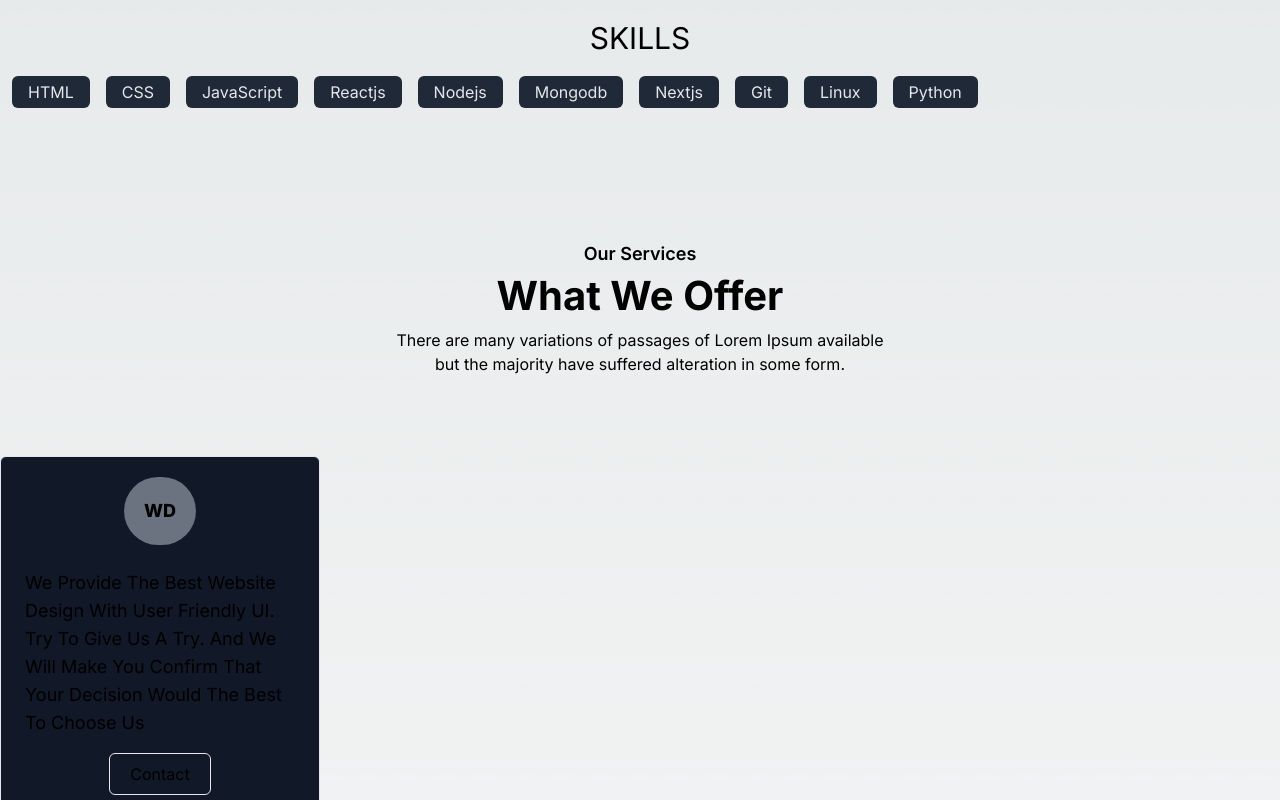
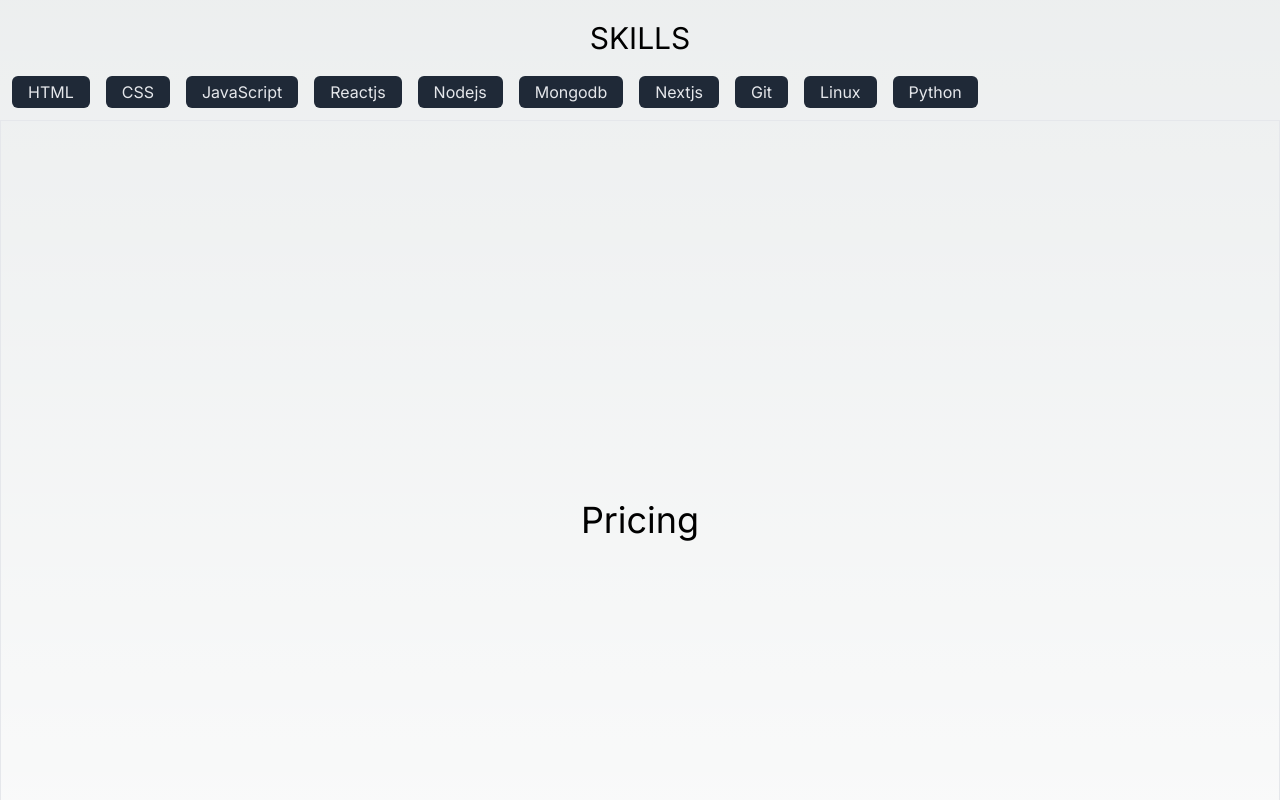
Before and after one commit to faizan619/Faizan_Dev_Portfolio, a Next.js app: page / in a window 1280 px wide. Shown: the part 1460-2260 px from the top of the page. Built offline with nearby package versions, Linux system fonts and the light colour scheme.

Commit message:
page layout

```diff
--- a/src/app/page.js
+++ b/src/app/page.js
@@ -16,7 +16,7 @@ export default function Home() {
         <div id='home' className=''><Hero/></div>
         <div id='about' className='min-h-screen'><Second/></div>
         <div id='price' className=''><Skill/></div>
-        <div id='price' className='min-h-screen '><Service/></div>
+        {/* <div id='price' className='min-h-screen '><Service/></div> */}
         <div id='price' className='transition-all border h-screen text-4xl flex justify-center items-center'>Pricing</div>
       </div>
       <Footer/>
```
